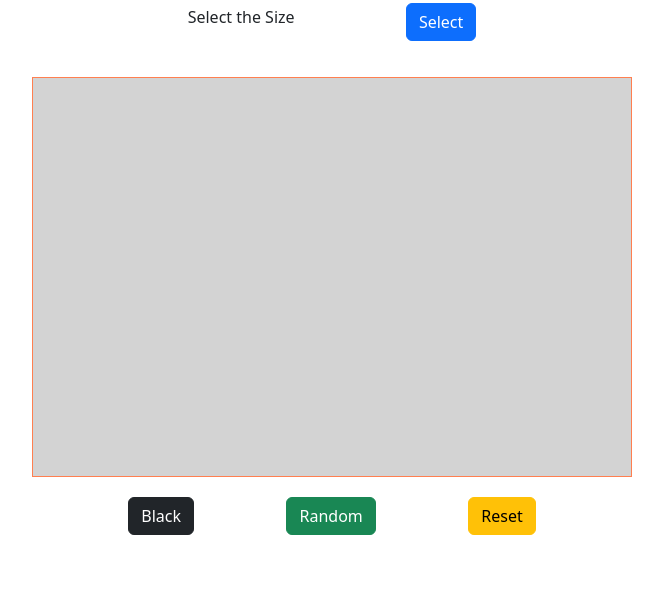
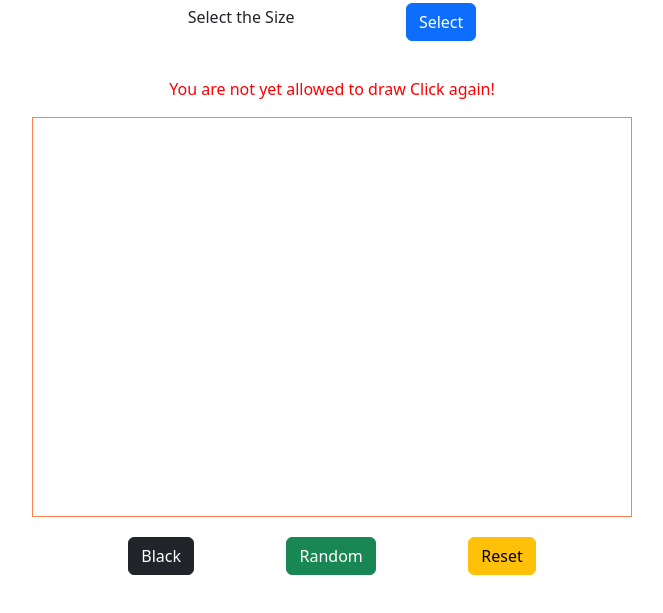
Before and after one commit to Tommy007U/Etch-A-Sketch, a plain HTML site: page index.html in a window 1280 px wide. Both pictures are taken after a click on the button "Reset". Shown: the part 53-666 px from the top of the page, without its empty margins (308-971 px from the left). Drawn offline with nearby package versions, Linux system fonts and the light colour scheme.

Commit message:
working on reset button and random color button

```diff
--- a/JS/script.js
+++ b/JS/script.js
@@ -1,9 +1,25 @@
 let color = "black";
+let click = false;
 
 // method below is to allow HTML & CSS to load 1st bfr JS load help avoid the page to crash in sm cases
 document.addEventListener("DOMContentLoaded", function(){
     //console.log("Hi!!");
     createGrid(16);
+
+    // once click on the body the event trigger a message to draw or not to
+    document.querySelector("body").addEventListener("click", function(e){
+        if(e.target.tagName != "BUTTON"){
+            click = !click;
+            let draw = document.querySelector("#draw");
+            if(click)
+                draw.innerHTML="You are allowed to draw now";
+                draw.style.color= "blue";
+            }else{
+                draw.innerHTML = "You are not yet allowed to draw Click again!";
+                draw.style.color = "red";
+            }
+        });
+
     // this var will triger the button to influence the f(x) to create nbr of cells the user type on the prompt
     let popup_btn = document.querySelector("#popup");
     popup_btn.addEventListener("click", function(){
@@ -24,13 +40,13 @@ function createGrid(cells){
     let totalDivs = cells * cells;
     // for loop to iterate thru the creation of expected total amount of div
     for(let i = 0; i < totalDivs; i++){
-        let newDivs = document.createElement("div");
+        let div = document.createElement("div");
         // event to start applying color on the cells
-        newDivs.addEventListener("mouseover", colorDiv)
-            newDivs.style.backgroundColor="red";
+        div.addEventListener("mouseover", colorDiv)
+            div.style.backgroundColor="red";
 
-        newDivs.style.backgroundColor= "lightgray";
-        main_div.insertAdjacentElement("beforeend", newDivs);
+        div.style.backgroundColor= "lightgray";
+        main_div.insertAdjacentElement("beforeend", div);
     }
 
 }
@@ -42,17 +58,20 @@ function selectSize(){
         message.innerHTML = "Please Provide a Number ";
 
     }else if(input < 0 || input > 100){
-        message.innerHTML =" Please Provide  Number between 0 to 100";
+        message.innerHTML =" Please Provide  Number between 1 to 100";
     }else{
         message.innerHTML = " Now you can Play!!!";
         return input;
     }
 }
 function colorDiv(){
-    if(color == "random"){
-        this.style.backgroundColor = `hsl(${Math.random()*360}, 100%, 50%)`
-    }else{
+    if(click){
+
+       if(color == "random"){
+        this.style.backgroundColor = `hsl(${Math.random()*360}, 100%, 50%)` // this represent the div
+       }else{
         this.style.backgroundColor ="black";
+      }
     }
 
 }
@@ -60,7 +79,9 @@ function colorDiv(){
 function setColor(colorChoice){
     color = colorChoice;
 }
+
+// f(x) once click it will reset all color to white by using forEach() method
 function resetCells(){
-    let resetDivs = document.querySelectorAll("newDivs");
-    resetDivs.forEach((newDivs) =>newDivs.style.backgroundColor="white");
+    let divs = document.querySelectorAll("div");
+    divs.forEach((div) => div.style.backgroundColor= "white");
 }
--- a/index.html
+++ b/index.html
@@ -15,6 +15,7 @@
         <button id="popup" class="btn btn-primary" > Select</button>
     </div>
     <p class="message"></p>
+    <p id="draw"></p>
     <div id="main-div">
 
     </div>
```
